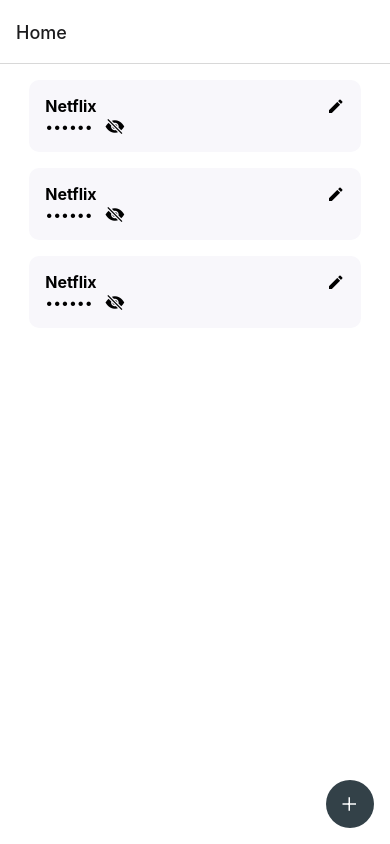
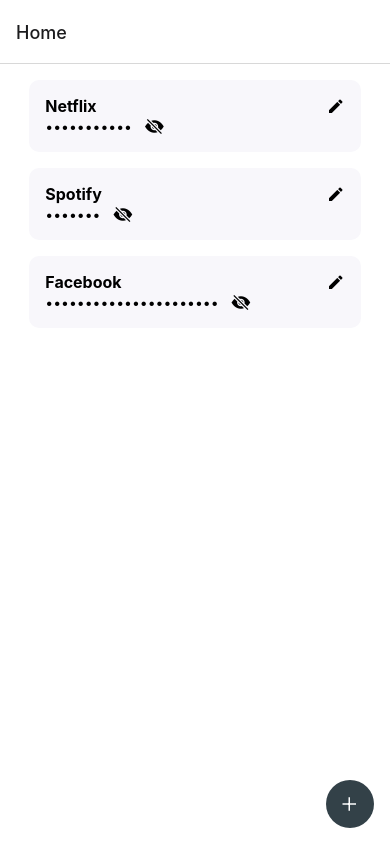
Before and after one commit to peterhttps/tvault, a React Native app: screen / in a window 390 px wide. Built offline with nearby package versions, Linux system fonts and the light colour scheme.

Commit message:
feat(pass_card): adding props and dynamic content to password card

```diff
--- a/src/components/PasswordCard/index.tsx
+++ b/src/components/PasswordCard/index.tsx
@@ -4,15 +4,18 @@
 import { MaterialCommunityIcons } from '@expo/vector-icons';
 import { TouchableOpacity } from 'react-native';
 
-const PasswordCard: React.FC = () => {
+interface IProps {
+  name: string;
+  password: string;
+}
 
+const PasswordCard: React.FC<IProps> = ({ name, password }: IProps) => {
   const [seeing, setSeeing] = useState(false);
-  const [password, setPassword] = useState('123456');
 
   return (
     <Wrapper>
       <PasswordCardTitleContainer>
-        <PasswordCartTitle>Netflix</PasswordCartTitle>
+        <PasswordCartTitle>{name}</PasswordCartTitle>
         <MaterialCommunityIcons name="pencil" size={18} color="black" />
       </PasswordCardTitleContainer>
       <PasswordCardPassArea>
--- a/src/screens/Home.tsx
+++ b/src/screens/Home.tsx
@@ -6,12 +6,29 @@
 
 export default function Home() {
 
+  const passwords = [
+    {
+      name: 'Netflix',
+      password: 'myP4ssw0rd9'
+    },
+    {
+      name: 'Spotify',
+      password: 'Mus1c$$'
+    },
+    {
+      name: 'Facebook',
+      password: 'F4c3b00kT00MuchB1gP4ss'
+    },
+  ]
+
   return (
     <Wrapper>
       <Container>
-        <PasswordCard />
-        <PasswordCard />
-        <PasswordCard />
+        {passwords.map(item => {
+          return (
+            <PasswordCard key={item.name} name={item.name} password={item.password} />
+          )
+        })}
       </Container>
 
       <AddButton />
```
